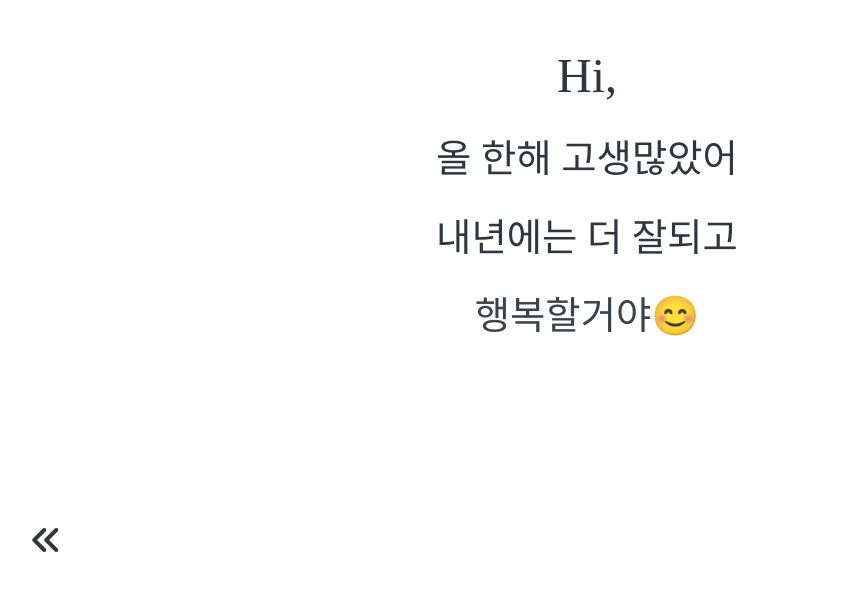
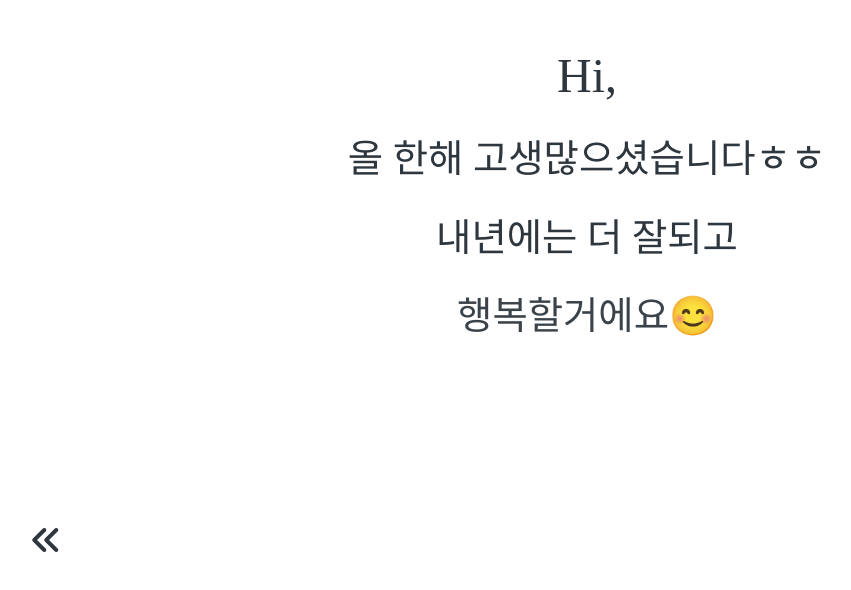
Before and after one commit to OriginalAnswer/2022HappyNewYearUpper, a plain HTML site: page letter.html in a window 1280 px wide. Shown: the part 186-776 px from the top of the page, without its empty margins (53-904 px from the left). Drawn offline with Linux system fonts and the light colour scheme; a web font is replaced by a local one.

```diff
--- a/letter.html
+++ b/letter.html
@@ -16,13 +16,13 @@
                     <span id="letterName"></span>
                 </h1>
                 <p>
-                    올 한해 고생많았어
+                    올 한해 고생많으셨습니다ㅎㅎ
                 </p>
                 <p>
                     내년에는 더 잘되고
                 </p>
                 <p>
-                    행복할거야😊
+                    행복할거에요😊
                 </p>
             </div>
         </section>
```
Also changed, not shown: index.html (+1 -0 lines).
